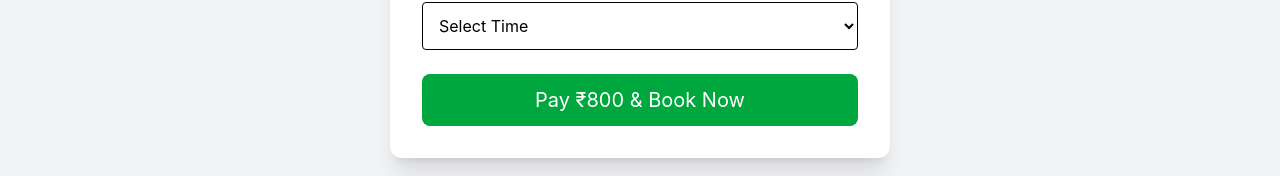
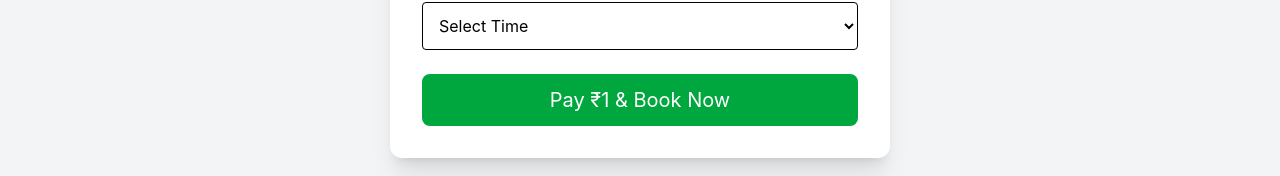
Before and after one commit to udaysonawane71/MSA-Turf, a React (Vite) app in the folder frontend/: page /book-slot in a window 1280 px wide. Shown: the part 549-725 px from the top of the page. Built offline with nearby package versions, Linux system fonts and the light colour scheme.

Commit message:
Set payment amount to 1 rupee for testing

```diff
--- a/frontend/src/pages/BookSlot.jsx
+++ b/frontend/src/pages/BookSlot.jsx
@@ -8,7 +8,7 @@ function BookSlot() {
   const [date, setDate] = useState("");
   const [time, setTime] = useState("");
 
-  const amount = 800;
+ const amount = 1;
 
   const handlePayment = async () => {
     if (!groundName || !date || !time) {
@@ -147,7 +147,7 @@ function BookSlot() {
           onClick={handlePayment}
           className="bg-green-600 text-white w-full py-3 rounded-lg text-xl hover:bg-green-700"
         >
-          Pay ₹800 & Book Now
+          Pay ₹1 & Book Now
         </button>
       </div>
     </div>
```
